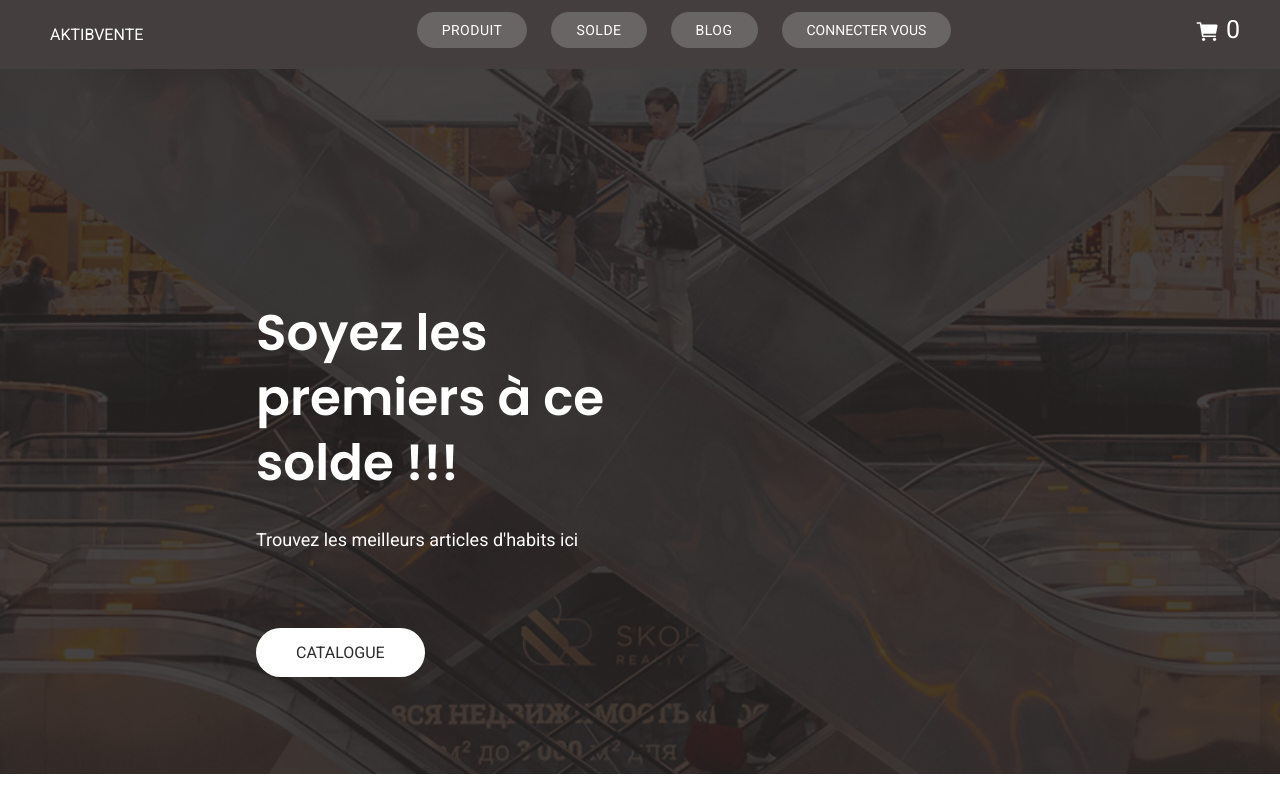
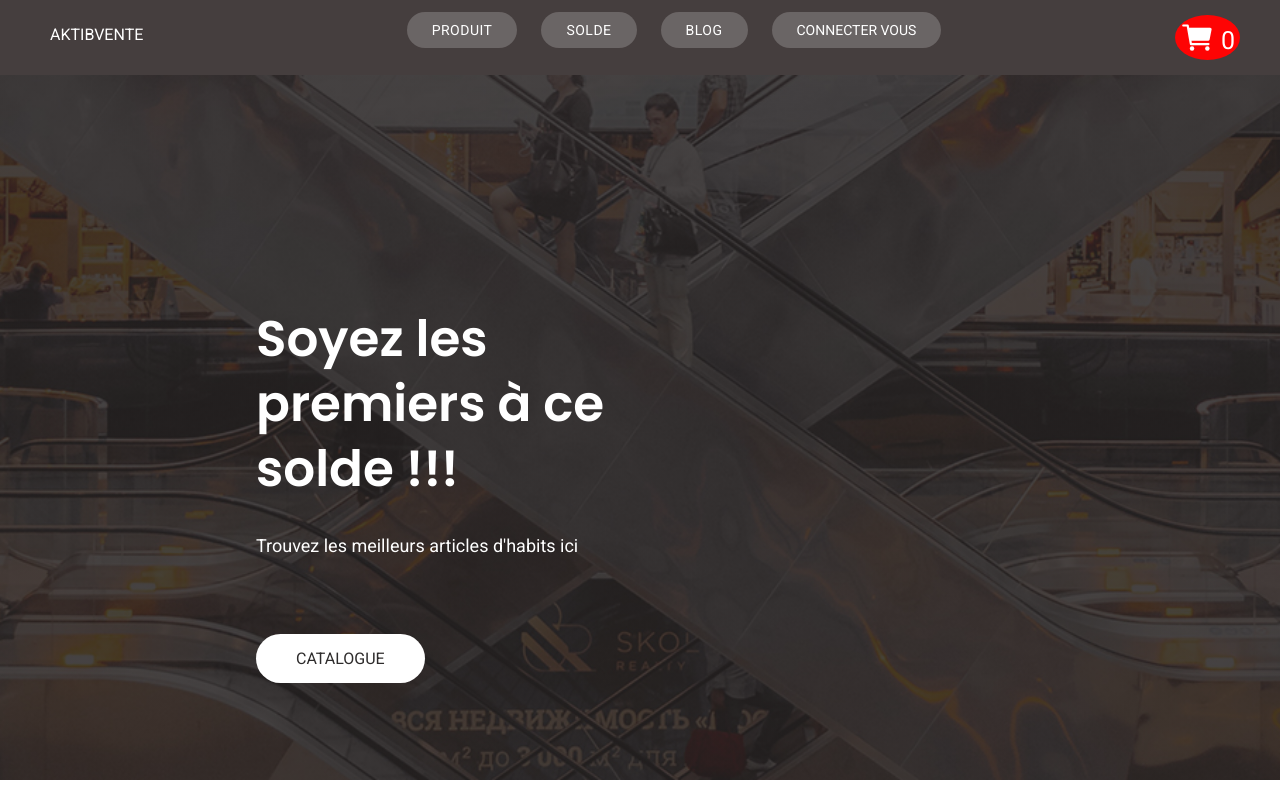
Before and after one commit to aktibcode/DomProjet_1, a plain HTML site: page index.html in a window 1280 px wide. Shown: the top 800 px of the page. Drawn offline with nearby package versions, Linux system fonts and the light colour scheme; a web font is replaced by a local one.

```diff
--- a/css/main.css
+++ b/css/main.css
@@ -80,8 +80,16 @@
     padding-top: 5px;
 }
 
+.cart {
+    background: rgb(254, 4, 4);
+    padding: 5px;
+    border-radius: 50%;
+}
+
 .cart ion-icon {
     vertical-align: bottom;
+    font-size: 35px;
+    ;
 }
 
 .cart a {
```
Also changed, not shown: js/app.js (added).
